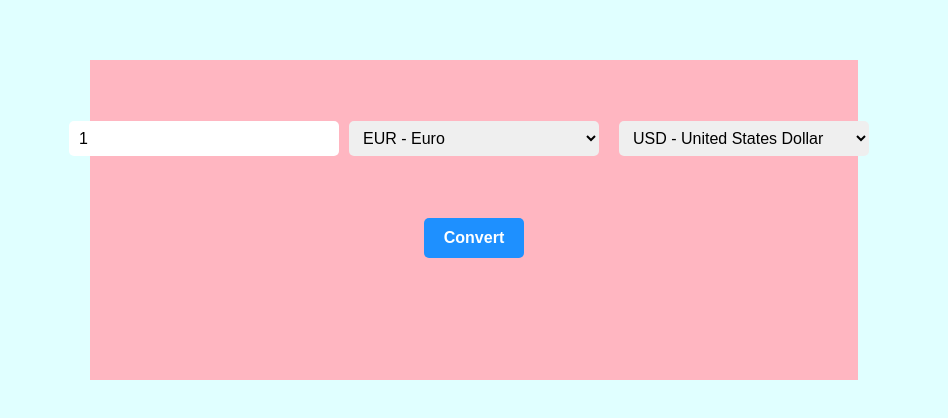
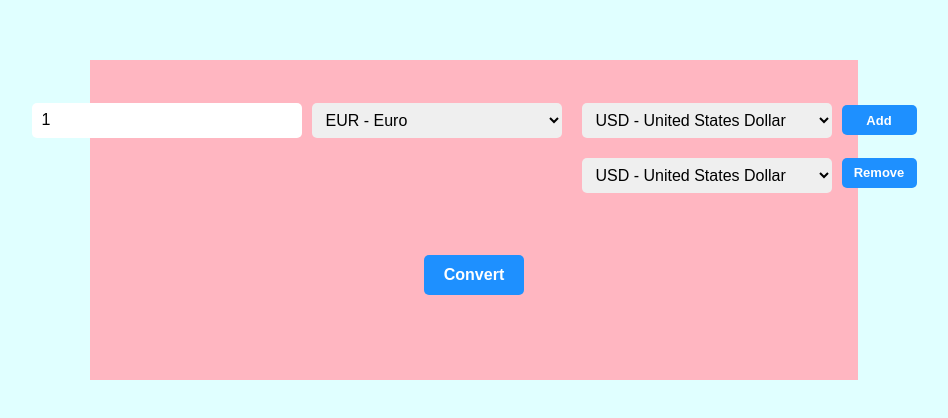
Before and after one commit to gelhelou/currency-converter, a React (Create React App) app: page / in a window 1280 px wide. Shown: the part 180-598 px from the top of the page, without its empty margins (166-1114 px from the left). Built offline with nearby package versions, Linux system fonts and the light colour scheme.

Commit message:
add the ability to increase and decrease the number of conversions

```diff
--- a/src/AmountInput.tsx
+++ b/src/AmountInput.tsx
@@ -9,7 +9,6 @@ interface Props {
 export const AmountInput: React.FC<Props> = ({ amount, setFieldValue }) => (
   <input
     className="currency-converter-amount-input"
-    type="number"
     id="amount"
     value={amount}
     onChange={setFieldValue}
--- a/src/ConversionResult.tsx
+++ b/src/ConversionResult.tsx
@@ -1,6 +1,7 @@
 import React from "react";
 import "./ConversionResult.css";
 import { currencies } from "./utils/currencies";
+import { formatMoney } from "./utils/formatters";
 
 interface Props {
   from: string;
@@ -16,6 +17,8 @@ export const ConversionResult: React.FC<Props> = ({
   result,
 }) => (
   <div className="currency-converter-conversion-result">
-    {`${amount} ${currencies[from]} = ${result} ${currencies[to]}`}{" "}
+    {`${formatMoney(amount)} ${currencies[from]} = ${formatMoney(result)} ${
+      currencies[to]
+    }`}{" "}
   </div>
 );
--- a/src/CurrencyConverter.css
+++ b/src/CurrencyConverter.css
@@ -8,8 +8,42 @@
     justify-content: space-evenly;
 }
 
+.currency-converter-block {
+    display: flex;
+    justify-content: space-evenly;
+    align-items: center;
+}
+
 .currency-converter-upper {
     display: flex;
     justify-content: space-evenly;
     align-items: center;
 }
+
+.currency-converter-other-conversions {
+    margin-top: 20px;
+    display: flex;
+    flex-direction: column;
+    align-items: flex-end;
+}
+
+.currency-converter-other-conversion-to {
+    margin-bottom: 20px;
+    display: flex;
+}
+
+.currency-converter-button {
+    width: 75px;
+    height: 30px;
+    background-color: dodgerblue;
+    color: white;
+    font-weight: bold;
+    font-size: small;
+    border-radius: 5px;
+    border: 0;
+}
+
+.currency-converter-button:disabled {
+    opacity: 0.5;
+    cursor: not-allowed;
+}
--- a/src/CurrencyConverter.tsx
+++ b/src/CurrencyConverter.tsx
@@ -7,7 +7,9 @@ import { CurrencySelect } from "./CurrencySelect";
 import { getExchangeRatesForCurrency } from "./utils/api";
 
 interface Conversion {
-  symbol: string;
+  from: string;
+  amount: number;
+  to: string;
   result: number;
 }
 
@@ -16,6 +18,7 @@ interface State {
   currencyFrom: string;
   currencyTo: string;
   conversion: Conversion[];
+  otherConversions: number;
 }
 
 class CurrencyConverter extends React.Component<{}, State> {
@@ -24,6 +27,7 @@ class CurrencyConverter extends React.Component<{}, State> {
     currencyFrom: "EUR",
     currencyTo: "USD",
     conversion: [],
+    otherConversions: 1,
   };
 
   setFieldValue = (
@@ -34,24 +38,26 @@ class CurrencyConverter extends React.Component<{}, State> {
     } = event;
     this.setState({
       ...this.state,
-      [id]: value ? (id === "amount" ? Number(value) : value) : "",
+      [id]: value && (id === "amount" ? Number(value) : value),
     });
     this.reset();
   };
 
-  reset() {
+  reset = (): void => {
     this.setState({ conversion: [] });
-  }
+  };
 
   calculate = (rate: number, amount?: number) => (amount ? amount : 0) * rate;
 
-  convert = async () => {
+  convert = async (): Promise<void> => {
     const { amount, currencyFrom, currencyTo } = this.state;
     getExchangeRatesForCurrency(currencyFrom, [currencyTo])
       .then((data) => {
         if (data.success) {
           const conversion = Object.keys(data.rates).map((symbol) => ({
-            symbol,
+            from: currencyFrom,
+            amount,
+            to: symbol,
             result: this.calculate(data.rates[symbol], amount),
           }));
           this.setState({ conversion });
@@ -62,10 +68,22 @@ class CurrencyConverter extends React.Component<{}, State> {
       });
   };
 
+  addConversion = (): void => {
+    const { otherConversions } = this.state;
+    const newNumber = otherConversions >= 2 ? 2 : otherConversions + 1;
+    this.setState({ otherConversions: newNumber });
+  };
+
+  removeConversion = (): void => {
+    const { otherConversions } = this.state;
+    const newNumber = otherConversions < 1 ? 0 : otherConversions - 1;
+    this.setState({ otherConversions: newNumber });
+  };
+
   render() {
-    console.log(this.state.conversion);
     return (
       <div className="currency-converter">
+        <div className="conversion-converter-block">
           <div className="currency-converter-upper">
             <AmountInput
               amount={this.state.amount}
@@ -81,18 +99,38 @@ class CurrencyConverter extends React.Component<{}, State> {
               currency={this.state.currencyTo}
               setFieldValue={this.setFieldValue}
             />
+            <button
+              className="currency-converter-button"
+              onClick={this.addConversion}
+              disabled={this.state.otherConversions >= 2}
+            >
+              Add
+            </button>
+          </div>
+          <div className="currency-converter-other-conversions">
+            {[...Array(this.state.otherConversions)].map((_) => (
+              <div className="currency-converter-other-conversion-to">
+                <CurrencySelect
+                  selectId={"currencyTo"}
+                  currency={this.state.currencyTo}
+                  setFieldValue={this.setFieldValue}
+                />
+                <button
+                  className="currency-converter-button"
+                  onClick={this.removeConversion}
+                >
+                  Remove
+                </button>
+              </div>
+            ))}
+          </div>
         </div>
         <div className="currency-converter-action">
           <ConvertButton convert={this.convert} />
         </div>
         <div className="currency-converter-result">
-          {this.state.conversion.map((c) => (
-            <ConversionResult
-              from={this.state.currencyFrom}
-              amount={this.state.amount}
-              to={c.symbol}
-              result={c.result}
-            />
+          {this.state.conversion.map((c, i) => (
+            <ConversionResult key={i} {...c} />
           ))}
         </div>
       </div>
--- a/src/CurrencySelect.tsx
+++ b/src/CurrencySelect.tsx
@@ -21,8 +21,8 @@ export const CurrencySelect: React.FC<Props> = ({
       onChange={setFieldValue}
       value={currency}
     >
-      {Object.keys(currencies).map((symbol) => (
-        <option value={symbol}>{`${symbol} - ${formatCurrencyLabel(
+      {Object.keys(currencies).map((symbol, i) => (
+        <option key={i} value={symbol}>{`${symbol} - ${formatCurrencyLabel(
           currencies[symbol]
         )}`}</option>
       ))}
--- a/src/utils/api.ts
+++ b/src/utils/api.ts
@@ -5,11 +5,6 @@ const API_BASE = "http://api.exchangeratesapi.io/v1/latest";
 interface ExchangeRatesSuccessResponse {
   success: boolean;
   rates: Record<string, number>;
-}
-
-interface ExchangeRatesErrorResponse {
-  code: string;
-  message: string;
 }
 
 export const getExchangeRatesForCurrency = (
--- a/src/utils/formatters.ts
+++ b/src/utils/formatters.ts
@@ -1,5 +1,5 @@
-export const formatAmount = (amount?: number): string => {
-  return amount ? amount.toFixed(2) : "";
+export const formatMoney = (amount?: number): string => {
+  return String(amount?.toFixed(2)).replace(/(\d)(?=(\d{3})+(?!\d))/g, "$1,");
 };
 
 export const formatCurrencyLabel = (label: string): string =>
```
Lines whose indentation alone changed are shown as unchanged.
